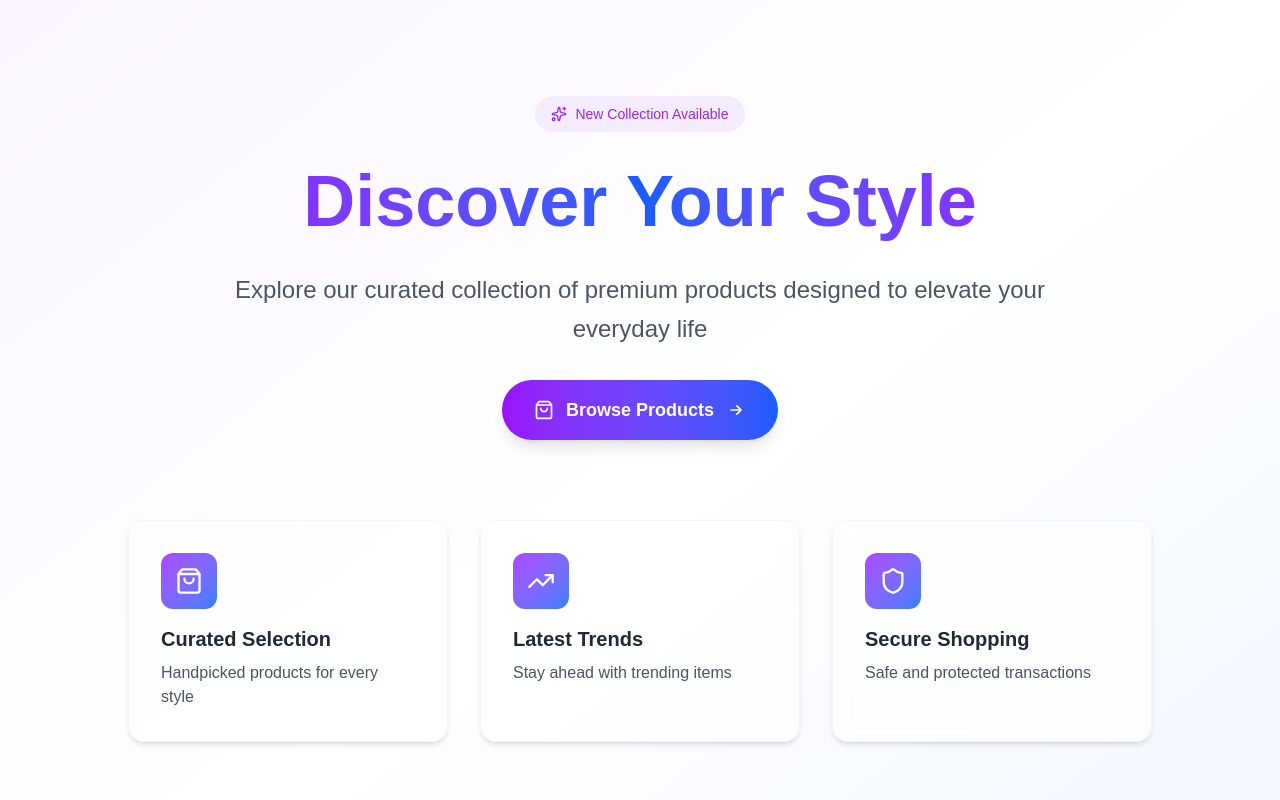
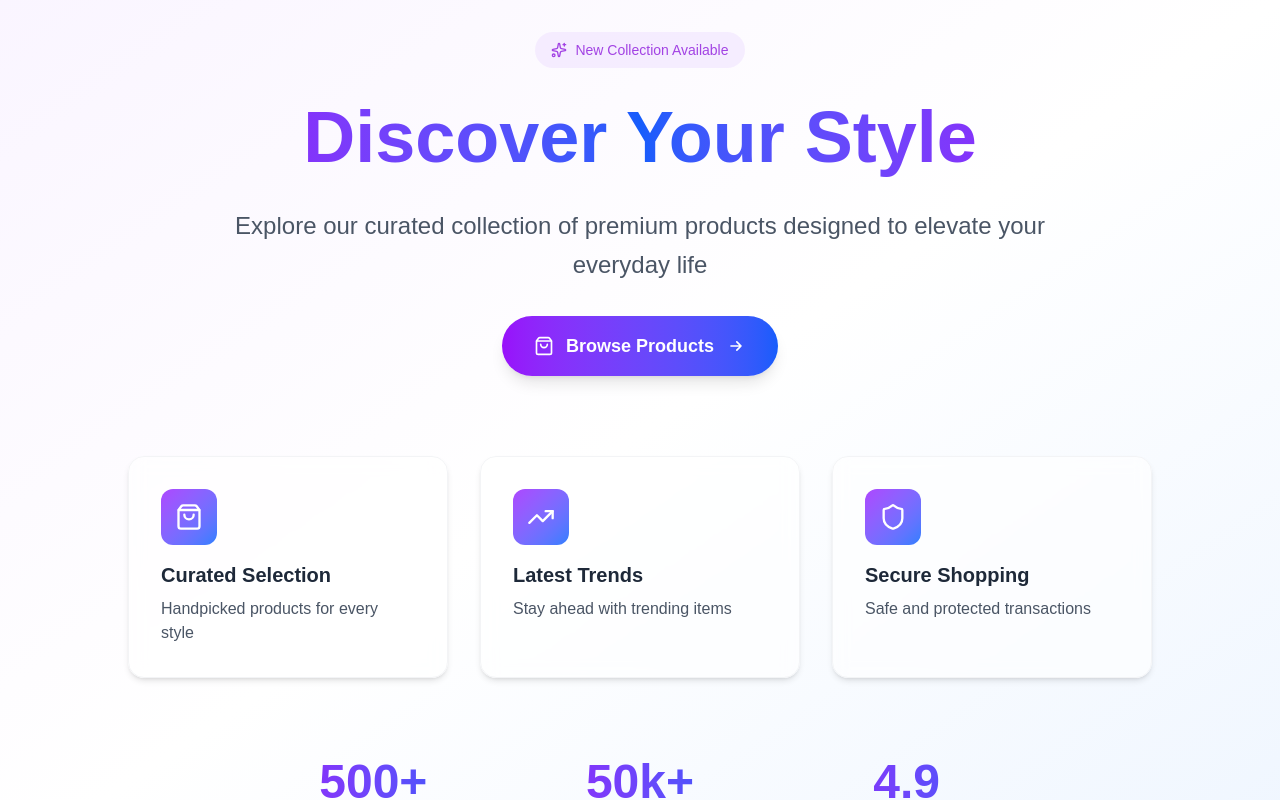
Before and after one commit to kdp-narola/gujarat-mitra-seo, a Next.js app: page / in a window 1280 px wide. Shown: the top 800 px of the page. Built offline with nearby package versions, Linux system fonts and the light colour scheme.

Commit message:
Fix- update css

```diff
--- a/components/home.tsx
+++ b/components/home.tsx
@@ -24,7 +24,7 @@
   return (
     <div className="min-h-screen bg-gradient-to-br from-purple-50 via-white to-blue-50">
       {/* Hero Section */}
-      <div className="container mx-auto px-4 py-16 md:py-24">
+      <div className="container mx-auto px-4 py-8">
         <div className="text-center max-w-4xl mx-auto">
           {/* Badge */}
           <div className="inline-flex items-center gap-2 bg-purple-100 text-purple-700 px-4 py-2 rounded-full mb-6 animate-pulse">
--- a/components/products/details.tsx
+++ b/components/products/details.tsx
@@ -15,7 +15,7 @@
   const dec = () => setQuantity((q) => (q > 1 ? q - 1 : 1));
 
   return (
-    <section className="min-h-screen py-10">
+    <section className="min-h-screen py-8">
       <div className="container mx-auto px-4">
         {/* Breadcrumb */}
         <div className="text-sm text-gray-600 mb-6 flex gap-2">
--- a/components/products/list.tsx
+++ b/components/products/list.tsx
@@ -4,7 +4,7 @@
 
 export default function ProductList({ products }: any) {
   return (
-    <section className="container mx-auto px-4 py-12">
+    <section className="container mx-auto px-4 py-8">
       {/* Breadcrumb */}
       <div className="text-sm text-gray-600 mb-8">
         <Link href="/" className="hover:text-purple-600">Home</Link>
```
